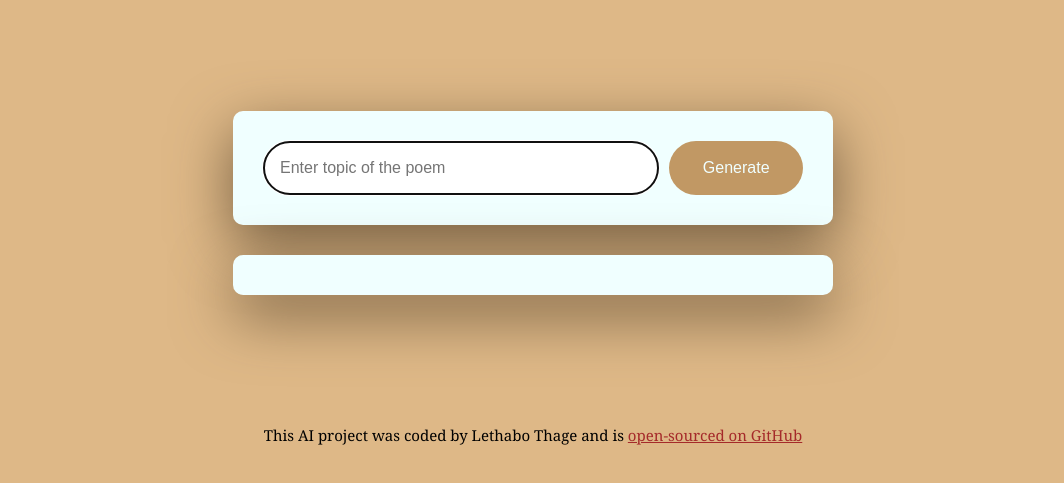
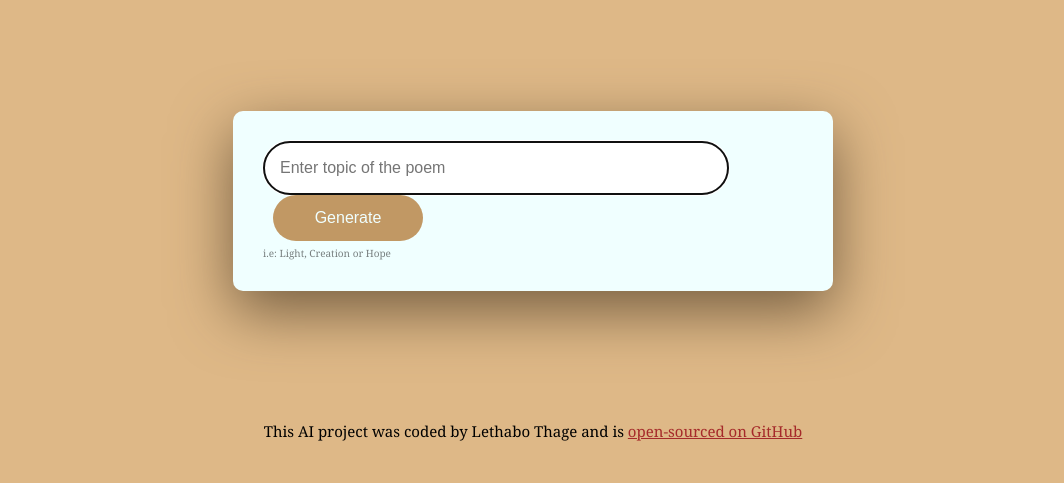
Before and after one commit to Hope-commits/FaithfulRymes, a website: page index.html in a window 1280 px wide. Shown: the part 101-584 px from the top of the page, without its empty margins (107-1171 px from the left). Drawn offline with nearby package versions, Linux system fonts and the light colour scheme.

Commit message:
edited my html, changed java and edits in css.

```diff
--- a/index.html
+++ b/index.html
@@ -4,6 +4,8 @@
     <meta charset="UTF-8" />
     <meta name="viewport" content="width=device-width, initial-scale=1.0" />
     <meta http-equiv="X-UA-Compatible" content="ie=edge" />
+    <script src="https://unpkg.com/typewriter-effect@latest/dist/core.js"></script>
+    <script src="https://cdn.jsdelivr.net/npm/axios@1.1.2/dist/axios.min.js"></script>
     <link rel="stylesheet" href="src/style.css" />
     <title>AI Poem Generator</title>
   </head>
@@ -13,19 +15,20 @@
     </header>
 
     <main class="container">
-      <form>
-        <input
-          type="text"
-          class="instructions"
-          placeholder="Enter topic of the poem"
+      <div class="form-container"
+        <form id="poem-generator-form">
+          <input type="text" placeholder="Enter topic of the poem"
           autofocus
           required
           autocomplete="off"
+          class="instructions"
+          id="user-instructions"
         />
         <input type="submit" class="submit-button" value="Generate" />
       </form>
-
-      <div class="poem" id="poem"></div>
+      <div class="hint">i.e: Light, Creation or Hope</div>
+    </div>
+      <div class="poem hidden" id="poem"></div>
     </main>
 
     <footer>
--- a/src/style.css
+++ b/src/style.css
@@ -24,13 +24,23 @@ h1 {
   color: brown;
 }
 
+.form-container {
+  background-color: azure;
+  margin-bottom: 30px;
+  border-radius: 10px;
+  padding: 30px;
+  box-shadow: 0px 20px 60px rgb(117, 94, 65);
+}
+
 form {
-  padding: 30px;
-  background-color: azure;
-  box-shadow: 0px 20px 60px rgb(117, 94, 65);
-  border-radius: 10px;
   display: flex;
-  margin-bottom: 30px;
+}
+
+.hint {
+  line-height: 1.5;
+  margin-top: 5px;
+  opacity: 0.5;
+  font-size: 10px;
 }
 
 .instructions {
@@ -64,8 +74,31 @@ form {
   box-shadow: 0px 20px 60px rgb(117, 94, 65);
 }
 
+.hidden {
+  display: none;
+}
+
+.poem strong {
+  color: burlywood;
+}
+
 footer {
   text-align: center;
   font-size: 15px;
   margin-top: 30px;
 }
+
+.generating {
+  animation: blink-animation 1s steps(5, start) infinite;
+}
+
+@keyframes blink-animation {
+  to {
+    visibility: hidden;
+  }
+}
+@-webkit-keyframes blink-animation {
+  to {
+    visibility: hidden;
+  }
+}
```
Also changed, not shown: .codesandbox/tasks.json.
